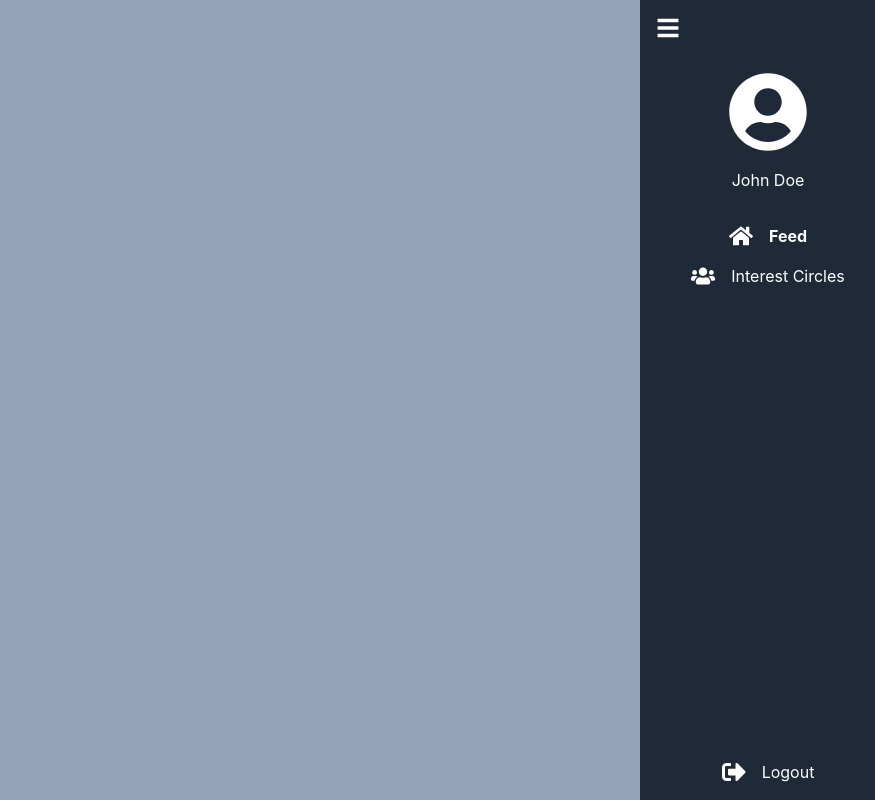
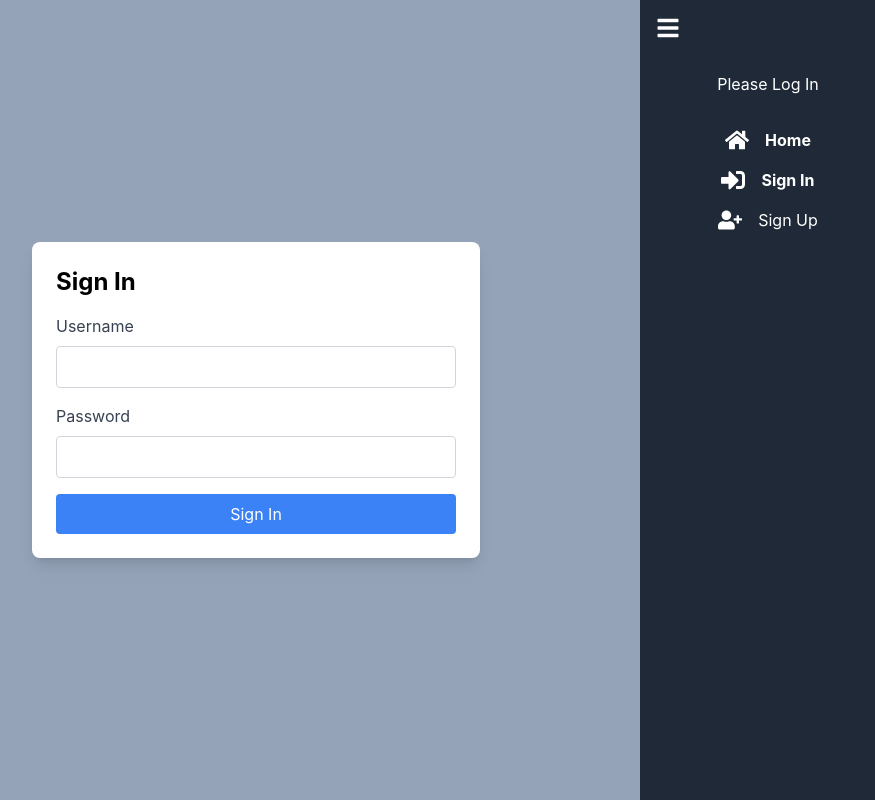
Before and after one commit to JAmcevoy/LearnWithMe, a React (Create React App) app: page /signin in a window 1280 px wide. Both pictures are taken after a click on the button 1244 px from the left and 28 px from the top of the page. Shown: the whole page, without its empty margins (384-1259 px from the left). Built offline with nearby package versions, Linux system fonts and the light colour scheme; no server answers.

Commit message:
Added sign in and logout function to sidebar

```diff
--- a/public/index.html
+++ b/public/index.html
@@ -2,14 +2,14 @@
 <html lang="en">
   <head>
     <meta charset="utf-8" />
-    <link rel="icon" href="%PUBLIC_URL%/favicon.ico" />
+    <link rel="icon" href="%PUBLIC_URL%/graduation-cap-solid.svg" />
     <meta name="viewport" content="width=device-width, initial-scale=1" />
     <meta name="theme-color" content="#000000" />
     <meta
       name="description"
       content="Web site created using create-react-app"
     />
-    <link rel="apple-touch-icon" href="%PUBLIC_URL%/logo192.png" />
+    <link rel="apple-touch-icon" href="%PUBLIC_URL%/graduation-cap-solid.svg" />
     <!--
       manifest.json provides metadata used when your web app is installed on a
       user's mobile device or desktop. See https://developers.google.com/web/fundamentals/web-app-manifest/
--- a/src/App.js
+++ b/src/App.js
@@ -5,10 +5,11 @@ import PostContent from './components/PostContent';
 import InterestCircles from "./components/InterestCircles";
 import Profile from "./components/Profile";
 import Chats from "./components/Chats";
-import { useSidebar } from './hooks/useSidebar';  // Import the custom hook
+import { useSidebar } from './hooks/useSidebar';
+import SignIn from './components/SignIn';
 
 function App() {
-  const { isSidebarOpen, toggleSidebar, isMobile } = useSidebar();  // Use the custom hook
+  const { isSidebarOpen, toggleSidebar, isMobile } = useSidebar();
 
   return (
     <Router>
@@ -29,6 +30,7 @@ function App() {
             <Route path="/interest-circles" exact component={InterestCircles} />
             <Route path="/chats/:id" component={Chats} />
             <Route path="/Profile" exact component={Profile} />
+            <Route path="/signin" exact component={SignIn} />
           </Switch>
         </main>
 
--- a/src/components/PostContent.js
+++ b/src/components/PostContent.js
@@ -1,45 +1,45 @@
-import React from "react";
+import React, { useState, useEffect } from "react";
 import { FaThumbsUp } from "react-icons/fa";
+import { axiosReq } from "../api/axiosDefaults.js"; // Adjust the import path as necessary
 
 const PostContent = () => {
-  const posts = [
-    {
-      id: 1,
-      profilePic: "https://via.placeholder.com/40",
-      userName: "Jane Doe",
-      postTime: "2 hours ago",
-      image: "https://via.placeholder.com/800x400",
-      description: "Check out this beautiful sunset! #sunset #photography",
-    },
-    {
-      id: 2,
-      profilePic: "https://via.placeholder.com/40",
-      userName: "John Smith",
-      postTime: "1 day ago",
-      image: "https://via.placeholder.com/800x400",
-      description: "Had a great day at the beach. 🏖️ #beachday #fun",
-    },
-    {
-      id: 3,
-      profilePic: "https://via.placeholder.com/40",
-      userName: "Alice Johnson",
-      postTime: "3 days ago",
-      image: "https://via.placeholder.com/800x400",
-      description: "Loving this new recipe I tried! 🍲 #cooking #foodie",
-    },
-    {
-      id: 4,
-      profilePic: "https://via.placeholder.com/40",
-      userName: "Bob Brown",
-      postTime: "5 hours ago",
-      image: "https://via.placeholder.com/800x400",
-      description: "Hiking adventures in the mountains. 🏔️ #hiking #nature",
-    },
-  ];
+  const [posts, setPosts] = useState([]);
+  const [loading, setLoading] = useState(true);
+  const [error, setError] = useState(null);
+
+  useEffect(() => {
+    const fetchPosts = async () => {
+      try {
+        const response = await axiosReq.get('/posts/');
+        // Ensure response.data is an array
+        if (Array.isArray(response.data)) {
+          setPosts(response.data);
+        } else {
+          throw new Error('Unexpected response format');
+        }
+      } catch (error) {
+        console.error("Error fetching posts:", error.response || error.message);
+        setError('Failed to load posts. Please try again later.');
+      } finally {
+        setLoading(false);
+      }
+    };
+
+    fetchPosts();
+  }, []);
+
+  if (loading) {
+    return <div className="flex justify-center items-center min-h-screen">Loading...</div>;
+  }
+
+  if (error) {
+    return <div className="flex justify-center items-center min-h-screen text-red-500">{error}</div>;
+  }
 
   return (
     <div className="flex flex-row flex-wrap justify-center gap-6 py-8 px-4 min-h-screen">
-      {posts.map((post) => (
+      {posts.length > 0 ? (
+        posts.map((post) => (
           <div
             key={post.id}
             className="bg-white rounded-2xl shadow-lg overflow-hidden w-full max-w-sm"
@@ -69,7 +69,10 @@ const PostContent = () => {
               </div>
             </div>
           </div>
-      ))}
+        ))
+      ) : (
+        <div className="flex justify-center items-center min-h-screen text-gray-500">No posts available.</div>
+      )}
     </div>
   );
 };
--- a/src/components/Sidebar.js
+++ b/src/components/Sidebar.js
@@ -1,10 +1,25 @@
 import React from 'react';
-import { FaUserCircle, FaHome, FaUsers, FaBars, FaSignOutAlt } from 'react-icons/fa';
-import { NavLink } from 'react-router-dom';
-import { useSidebar } from '../hooks/useSidebar';  // Adjust the path as necessary
+import { FaUserCircle, FaHome, FaUsers, FaBars, FaSignOutAlt, FaSignInAlt, FaUserPlus } from 'react-icons/fa';
+import { NavLink, useHistory } from 'react-router-dom';
+import { useSidebar } from '../hooks/useSidebar';
+import { useCurrentUser, useSetCurrentUser } from '../context/CurrentUserContext.js';
+import axios from 'axios';
 
 function Sidebar({ isOpen, toggleSidebar, isMobile }) {
   const { isSidebarOpen, toggleSidebar: handleToggle, isMobileView } = useSidebar(isOpen, isMobile);
+  const currentUser = useCurrentUser();
+  const setCurrentUser = useSetCurrentUser();
+  const history = useHistory();
+
+  const handleLogout = async () => {
+    try {
+      await axios.post('/dj-rest-auth/logout/');
+      setCurrentUser(null); // Clear the user from context
+      history.push('/signin'); // Redirect to sign-in page
+    } catch (err) {
+      console.error('Logout error:', err);
+    }
+  };
 
   return (
     <div
@@ -24,9 +39,11 @@ function Sidebar({ isOpen, toggleSidebar, isMobile }) {
             <NavLink to="/" onClick={handleToggle} className="text-white">
               <FaHome size={24} />
             </NavLink>
+            {currentUser && (
               <NavLink to="/interest-circles" onClick={handleToggle} className="text-white">
                 <FaUsers size={24} />
               </NavLink>
+            )}
           </div>
         )}
       </div>
@@ -36,11 +53,17 @@ function Sidebar({ isOpen, toggleSidebar, isMobile }) {
         {!isMobileView && (
           <>
             <div className="text-white flex flex-col items-center mb-8">
+              {currentUser ? (
+                <>
                   <FaUserCircle
                     size={isSidebarOpen ? 80 : 40}
                     className="text-white mb-4"
                   />
-              {isSidebarOpen && <p className="text-white text-center">John Doe</p>}
+                  {isSidebarOpen && <p className="text-white text-center">{currentUser.username}</p>}
+                </>
+              ) : (
+                <p className="text-white text-center">Please Log In</p>
+              )}
             </div>
             <nav>
               <ul className="space-y-4">
@@ -51,9 +74,10 @@ function Sidebar({ isOpen, toggleSidebar, isMobile }) {
                     activeClassName="font-bold"
                   >
                     <FaHome size={24} />
-                    {isSidebarOpen && <span className="ml-4">Feed</span>}
+                    {isSidebarOpen && <span className="ml-4">Home</span>}
                   </NavLink>
                 </li>
+                {currentUser && (
                   <li className="flex items-center justify-center">
                     <NavLink
                       to="/interest-circles"
@@ -64,6 +88,31 @@ function Sidebar({ isOpen, toggleSidebar, isMobile }) {
                       {isSidebarOpen && <span className="ml-4">Interest Circles</span>}
                     </NavLink>
                   </li>
+                )}
+                {!currentUser && (
+                  <>
+                    <li className="flex items-center justify-center">
+                      <NavLink
+                        to="/signin"
+                        className="flex items-center text-white"
+                        activeClassName="font-bold"
+                      >
+                        <FaSignInAlt size={24} />
+                        {isSidebarOpen && <span className="ml-4">Sign In</span>}
+                      </NavLink>
+                    </li>
+                    <li className="flex items-center justify-center">
+                      <NavLink
+                        to="/signup"
+                        className="flex items-center text-white"
+                        activeClassName="font-bold"
+                      >
+                        <FaUserPlus size={24} />
+                        {isSidebarOpen && <span className="ml-4">Sign Up</span>}
+                      </NavLink>
+                    </li>
+                  </>
+                )}
               </ul>
             </nav>
           </>
@@ -71,6 +120,7 @@ function Sidebar({ isOpen, toggleSidebar, isMobile }) {
       </div>
 
       {/* Logout Button */}
+      {currentUser && (
         <div
           className={`${
             isMobileView
@@ -78,18 +128,15 @@ function Sidebar({ isOpen, toggleSidebar, isMobile }) {
               : 'absolute bottom-4 left-0 right-0 text-white'
           } flex justify-center items-center`}
         >
-        <NavLink
-          to="/"
+          <button
             className="flex items-center text-white"
-          onClick={() => {
-            // Add your logout logic here
-            console.log('Logging out');
-          }}
+            onClick={handleLogout} // Logout function triggered here
           >
             <FaSignOutAlt size={24} />
             {!isMobileView && isSidebarOpen && <span className="ml-4">Logout</span>}
-        </NavLink>
+          </button>
         </div>
+      )}
     </div>
   );
 }
--- /dev/null
+++ b/src/components/SignIn.js
@@ -0,0 +1,70 @@
+import React, { useState } from 'react';
+import axios from 'axios';
+import { useHistory } from 'react-router-dom';
+import { useSetCurrentUser } from '../context/CurrentUserContext.js';
+
+const SignIn = () => {
+  const [username, setUsername] = useState('');
+  const [password, setPassword] = useState('');
+  const [error, setError] = useState('');
+  const setCurrentUser = useSetCurrentUser();
+  const history = useHistory();
+
+  const handleSubmit = async (e) => {
+    e.preventDefault();
+
+    try {
+      const response = await axios.post('/dj-rest-auth/login/', {
+        username,
+        password,
+      });
+
+      const { data } = response;
+      setCurrentUser(data);
+      history.push('/');
+    } catch (err) {
+      setError('Invalid credentials. Please try again.');
+    }
+  };
+
+  return (
+    <div className="flex justify-center items-center min-h-screen bg-slaet-400">
+      <div className="bg-white p-6 rounded-lg shadow-lg w-full max-w-md">
+        <h2 className="text-2xl font-bold mb-4">Sign In</h2>
+        {error && <p className="text-red-500 mb-4">{error}</p>}
+        <form onSubmit={handleSubmit}>
+          <div className="mb-4">
+            <label htmlFor="username" className="block text-gray-700 mb-2">Username</label>
+            <input
+              id="username"
+              type="text"
+              value={username}
+              onChange={(e) => setUsername(e.target.value)}
+              className="w-full p-2 border border-gray-300 rounded"
+              required
+            />
+          </div>
+          <div className="mb-4">
+            <label htmlFor="password" className="block text-gray-700 mb-2">Password</label>
+            <input
+              id="password"
+              type="password"
+              value={password}
+              onChange={(e) => setPassword(e.target.value)}
+              className="w-full p-2 border border-gray-300 rounded"
+              required
+            />
+          </div>
+          <button
+            type="submit"
+            className="w-full bg-blue-500 text-white p-2 rounded hover:bg-blue-600"
+          >
+            Sign In
+          </button>
+        </form>
+      </div>
+    </div>
+  );
+};
+
+export default SignIn;
--- a/src/index.js
+++ b/src/index.js
@@ -3,13 +3,15 @@ import ReactDOM from 'react-dom';
 import './index.css';
 import App from './App';
 import reportWebVitals from './reportWebVitals';
+import { CurrentUserProvider } from './context/CurrentUserContext';
 
 ReactDOM.render(
-  <React.StrictMode>
+  <CurrentUserProvider>
     <App />
-  </React.StrictMode>,
+  </CurrentUserProvider>,
   document.getElementById('root')
 );
+
 
 // If you want to start measuring performance in your app, pass a function
 // to log results (for example: reportWebVitals(console.log))
```
Also changed, not shown: src/context/CurrentUserContext.js (+19 -30 lines), public/graduation-cap-solid.svg (added). Lines whose indentation alone changed are shown as unchanged.
